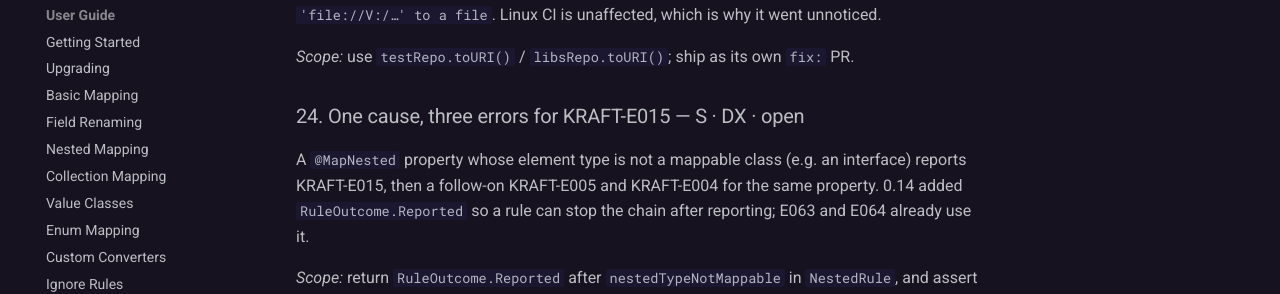
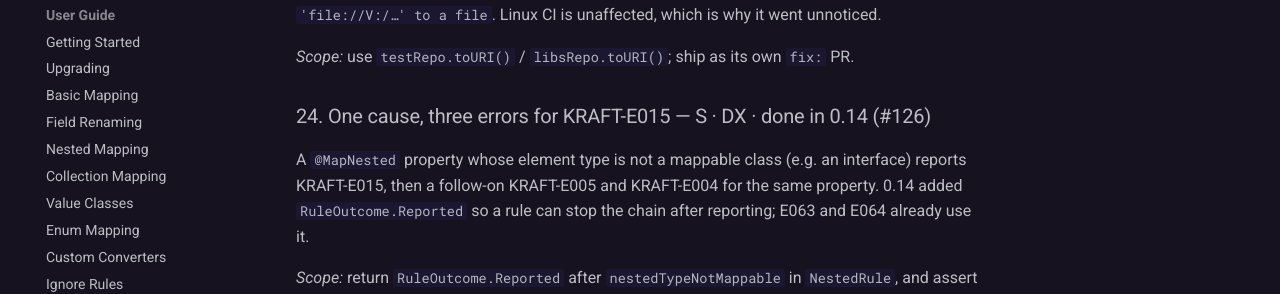
Before and after one commit to blu3berry-why/Kraft, an MkDocs documentation site: the page built from docs/ROADMAP.md, in a window 1280 px wide and 900 px high, scrolled down 8684 px. Shown: the part 156-450 px from the top of the window. Built offline with MkDocs 1.6.1 and Material for MkDocs 9.7.7, drawn with Linux system fonts in a browser that asks for light colours; comment, search, counter and statistics services are not loaded.

Commit message:
docs: mark roadmap #24 done in 0.14 (#126)
Co-Authored-By: Claude Opus 5.5 <noreply@anthropic.com>
Claude-Session: https://claude.ai/code/session_01XbUd9FfvctmyK9gjR4R1tE

```diff
--- a/docs/ROADMAP.md
+++ b/docs/ROADMAP.md
@@ -329,7 +329,7 @@ unaffected, which is why it went unnoticed.
 
 *Scope:* use `testRepo.toURI()` / `libsRepo.toURI()`; ship as its own `fix:` PR.
 
-### 24. One cause, three errors for KRAFT-E015 — S · DX · open
+### 24. One cause, three errors for KRAFT-E015 — S · DX · done in 0.14 (#126)
 
 A `@MapNested` property whose element type is not a mappable class (e.g. an interface)
 reports KRAFT-E015, then a follow-on KRAFT-E005 and KRAFT-E004 for the same property. 0.14
```
